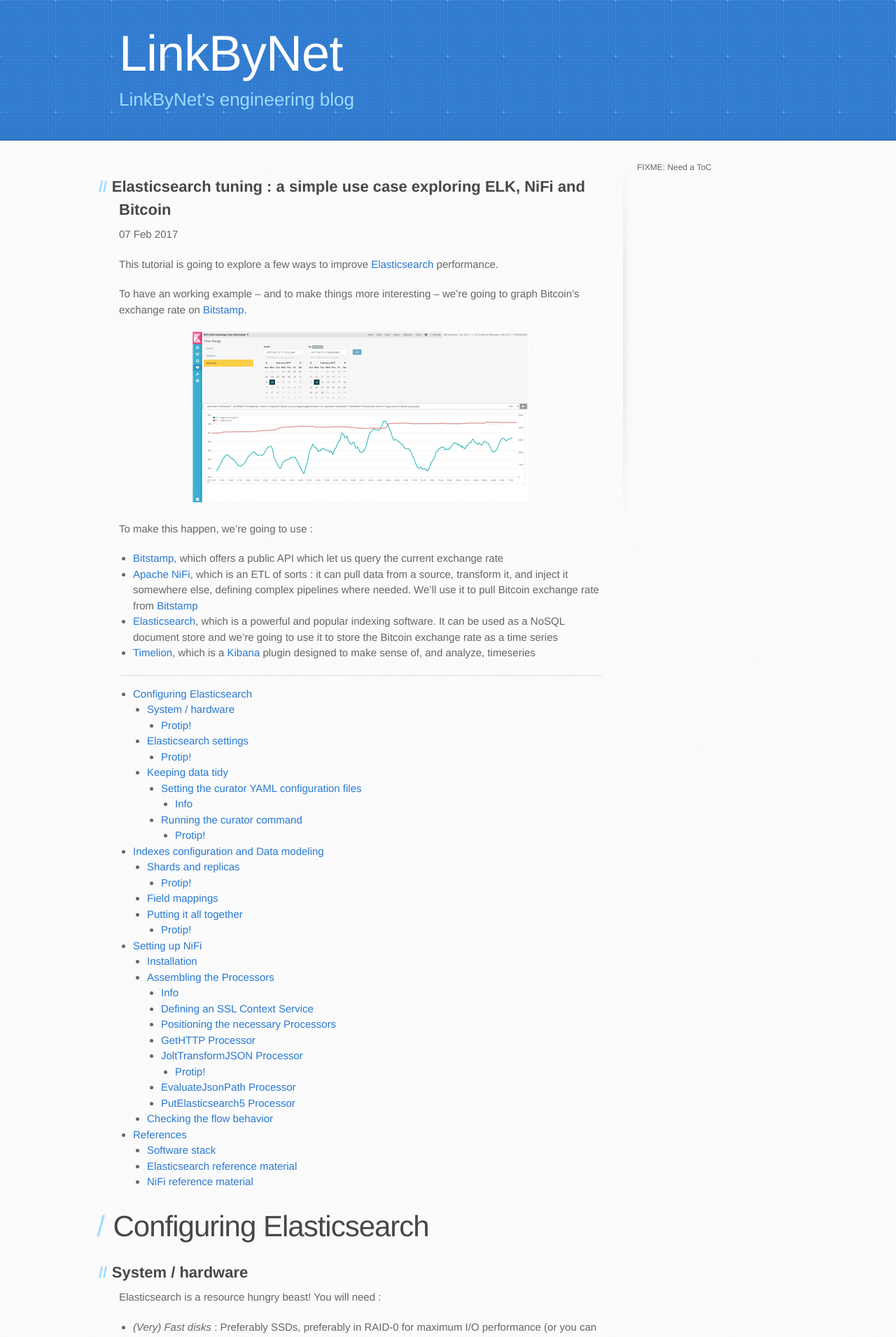
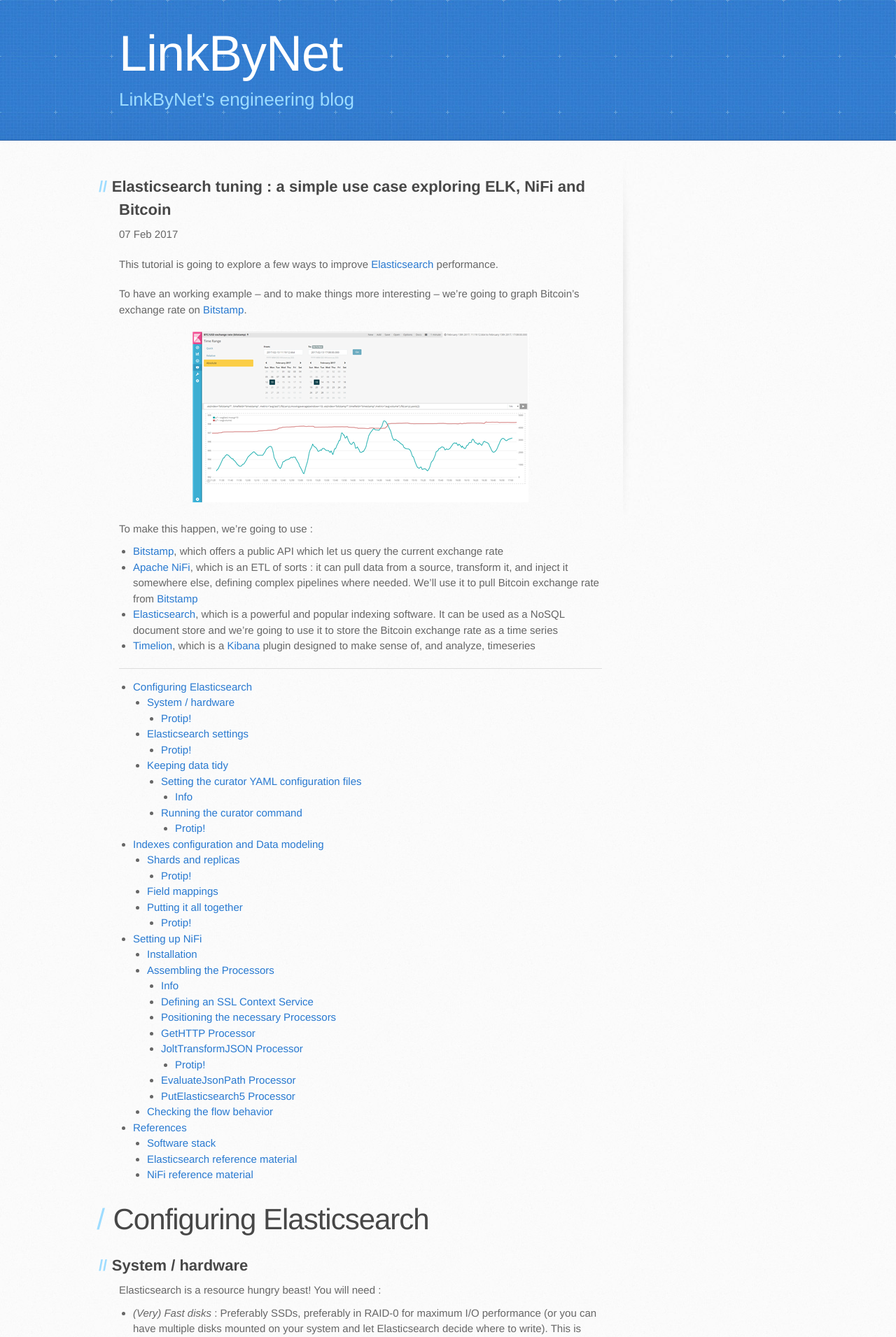
Before and after one commit to souravbadami/linkbynet.github.io, a Jekyll site: the page built from _posts/2017-02-07-Bitcoin-ELK-NiFi.markdown, in a window 1280 px wide. Shown: the top 1911 px of the page at 70% size. Built offline with Jekyll 4.4.1, drawn with Linux system fonts in a browser that asks for light colours.

Commit message:
Tuning for github pages

```diff
--- a/_layouts/default.html
+++ b/_layouts/default.html
@@ -33,7 +33,6 @@
         </section>
 
         <aside id="sidebar">
-            FIXME: Need a ToC
         </aside>
       </div>
     </div>
--- a/stylesheets/stylesheet.css
+++ b/stylesheets/stylesheet.css
@@ -860,6 +860,10 @@
 	margin-bottom: 1em;
 }
 
+p + ul {
+	    margin-top: -10px;
+}
+
 /* Mobile Landscape Size to Tablet Portrait (devices and browsers) */
 @media only screen and (min-width: 480px) and (max-width: 767px) { }
 
```
